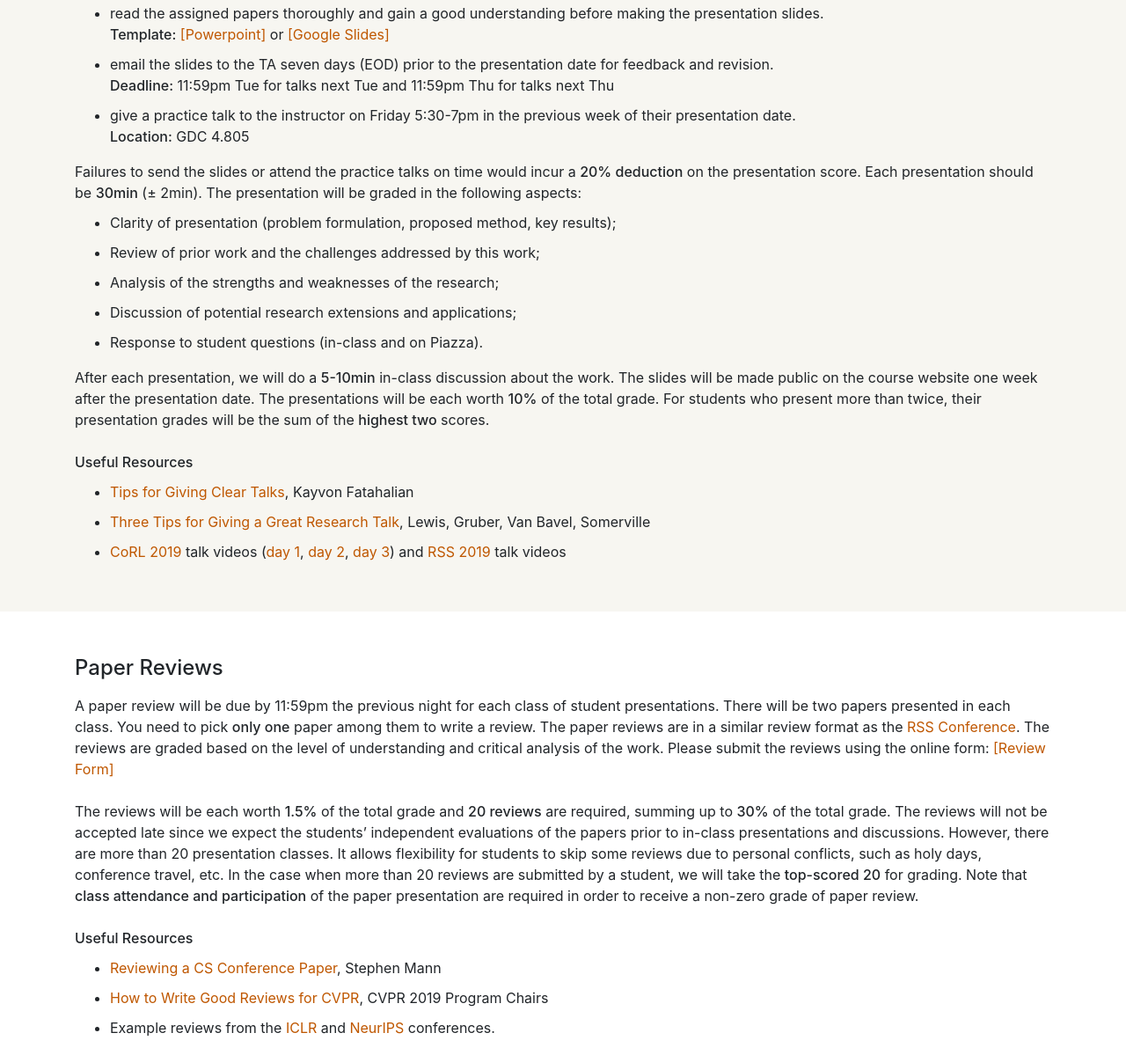
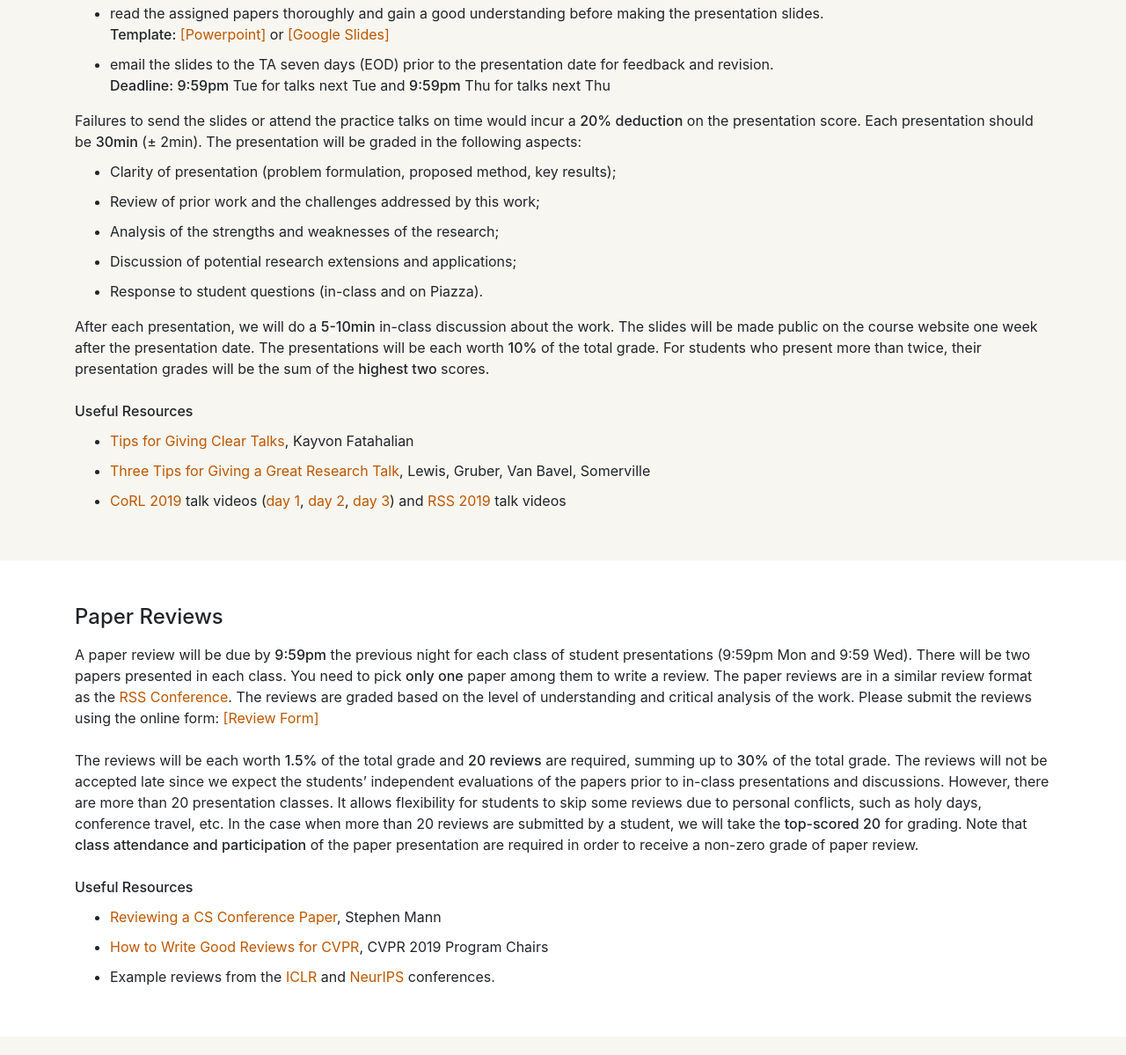
Before and after one commit to UT-Austin-RPL/cs391r-fall20-website, a plain HTML site: page logistics.html in a window 1280 px wide. Shown: the part 541-1740 px from the top of the page at 88% size. Drawn offline with nearby package versions, Linux system fonts and the light colour scheme.

Commit message:
Modified due and instruction on sending presentation slides

```diff
--- a/logistics.html
+++ b/logistics.html
@@ -95,9 +95,8 @@
                 An integral component of this course is to conduct a literature review on robot learning research through student presentations and in-class discussions. Each student should expect to have at least <strong>two presentations</strong> regarding their assigned paper readings. To ensure the quality and clarity of the presentations, we expect the students to
                 <ul>
                   <li>read the assigned papers thoroughly and gain a good understanding before making the presentation slides.<br><strong>Template:</strong> <a href="resources/presentation_template.pptx">[Powerpoint]</a> or <a href="https://docs.google.com/presentation/d/1zxXec0dpFGPHzpDy4mJLRsTacVvUjuSopyZimmIYoLk/edit?usp=sharing">[Google Slides]</a></li>
-                  <li>email the slides to the TA seven days (EOD) prior to the presentation date for feedback and revision.<br><strong>Deadline:</strong> 11:59pm Tue for talks next Tue and 11:59pm Thu for talks next Thu</li>
-                  <li>give a practice talk to the instructor on Friday 5:30-7pm in the previous week of their presentation date.<br><strong>Location:</strong> GDC 4.805</li>
-                </ul>
+		  <li>email the slides to the TA seven days (EOD) prior to the presentation date for feedback and revision.<br><strong>Deadline:</strong> <strong>9:59pm</strong> Tue for talks next Tue and <strong>9:59pm</strong> Thu for talks next Thu</li>
+		</ul>
                 Failures to send the slides or attend the practice talks on time would incur a <strong>20% deduction</strong> on the presentation score. Each presentation should be <strong>30min</strong> (&plusmn; 2min). The presentation will be graded in the following aspects:
                 <ul>
                   <li>Clarity of presentation (problem formulation, proposed method, key results);</li>
@@ -127,7 +126,7 @@
             <div class="row">
               <div class="col-md-12">
                 <h4>Paper Reviews</h4>
-                A paper review will be due by 11:59pm the previous night for each class of student presentations. There will be two papers presented in each class. You need to pick <strong>only one</strong> paper among them to write a review. The paper reviews are in a similar review format as the <a href="https://roboticsconference.org/">RSS Conference</a>. The reviews are graded based on the level of understanding and critical analysis of the work. Please submit the reviews using the online form: <a href="https://forms.gle/tC2VQVj81rVdiVJh8">[Review Form]</a>
+		A paper review will be due by <strong>9:59pm</strong> the previous night for each class of student presentations (9:59pm Mon and 9:59 Wed). There will be two papers presented in each class. You need to pick <strong>only one</strong> paper among them to write a review. The paper reviews are in a similar review format as the <a href="https://roboticsconference.org/">RSS Conference</a>. The reviews are graded based on the level of understanding and critical analysis of the work. Please submit the reviews using the online form: <a href="https://forms.gle/tC2VQVj81rVdiVJh8">[Review Form]</a>
                 <br><br>
                 The reviews will be each worth <strong>1.5%</strong> of the total grade and <strong>20 reviews</strong> are required, summing up to <strong>30%</strong> of the total grade. The reviews will not be accepted late since we expect the students’ independent evaluations of the papers prior to in-class presentations and discussions. However, there are more than 20 presentation classes. It allows flexibility for students to skip some reviews due to personal conflicts, such as holy days, conference travel, etc. In the case when more than 20 reviews are submitted by a student, we will take the <strong>top-scored 20</strong> for grading. Note that <strong>class attendance and participation</strong> of the paper presentation are required in order to receive a non-zero grade of paper review.
                 <br><br>
```
